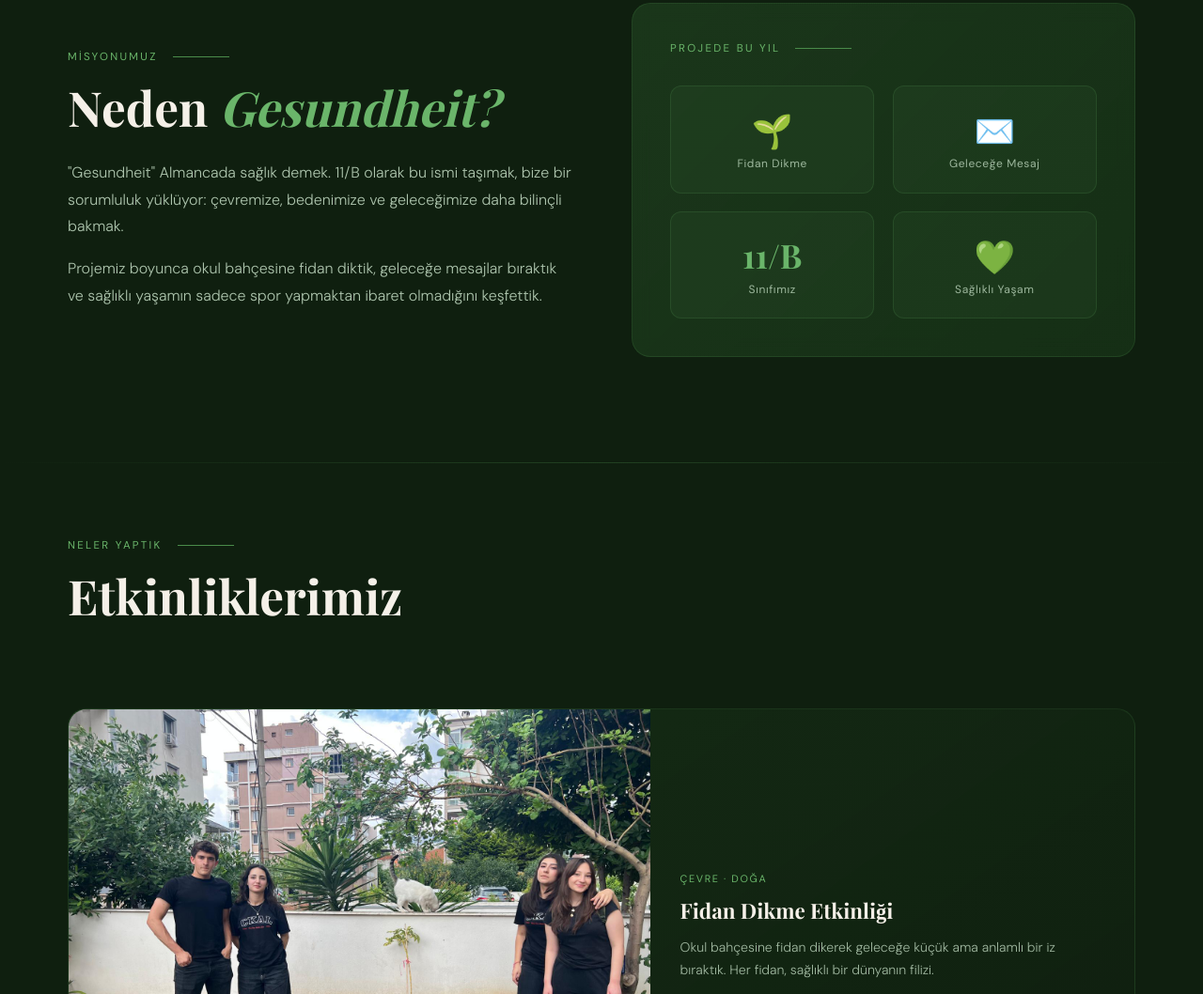
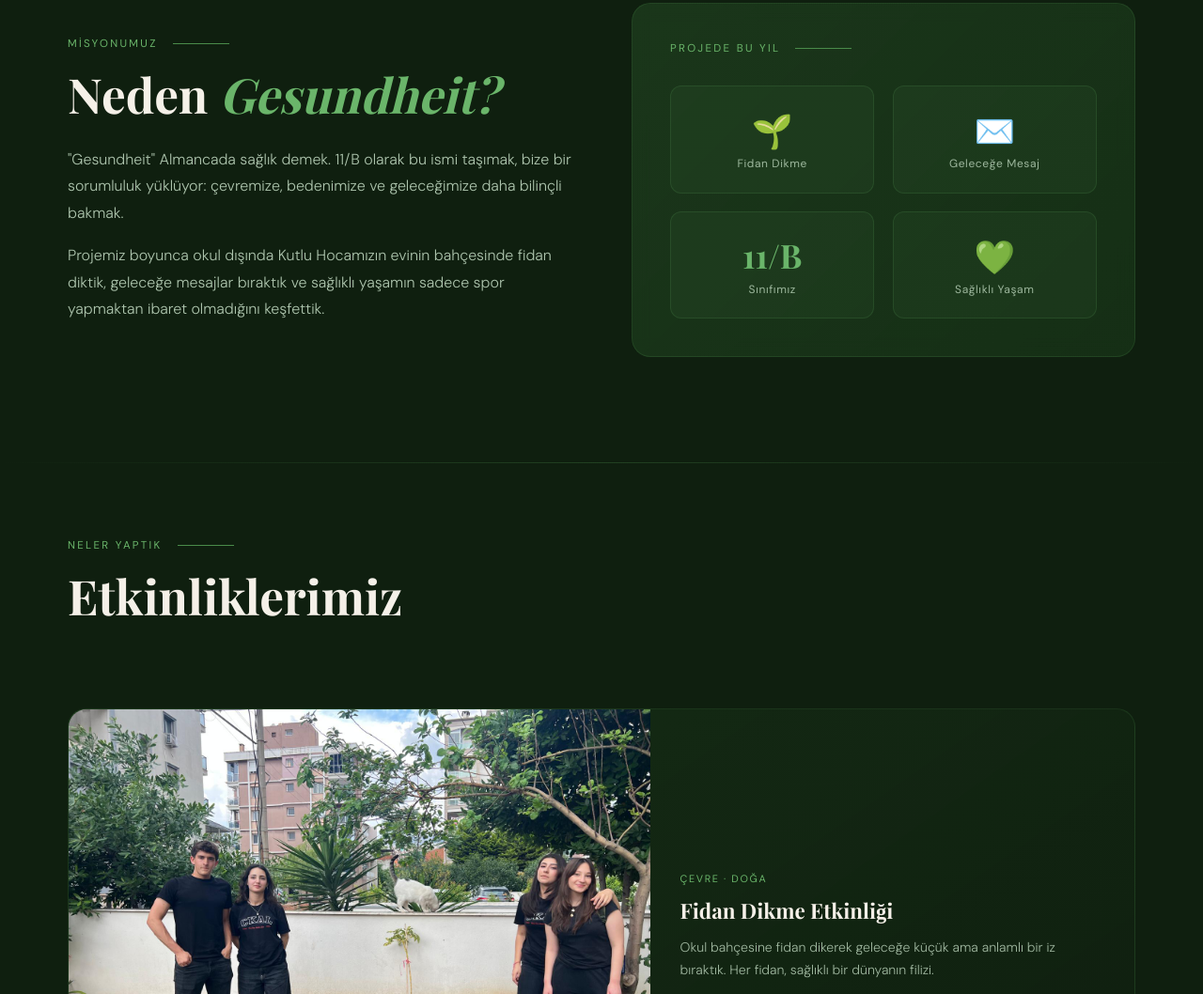
Before and after one commit to RojaF/11-B-Gesundheit, a plain HTML site: page index.html in a window 1280 px wide. Shown: the part 910-1968 px from the top of the page at 94% size. Drawn offline with nearby package versions, Linux system fonts and the light colour scheme; a web font is replaced by a local one.

Commit message:
Update index.html

```diff
--- a/index.html
+++ b/index.html
@@ -1029,7 +1029,7 @@
                 çevremize, bedenimize ve geleceğimize daha bilinçli bakmak.
             </p>
             <p class="section-body" style="margin-top:1rem;">
-                Projemiz boyunca okul bahçesine fidan diktik, geleceğe mesajlar bıraktık ve sağlıklı yaşamın sadece spor
+                Projemiz boyunca okul dışında Kutlu Hocamızın evinin bahçesinde fidan diktik, geleceğe mesajlar bıraktık ve sağlıklı yaşamın sadece spor
                 yapmaktan ibaret olmadığını keşfettik.
             </p>
         </div>
```
